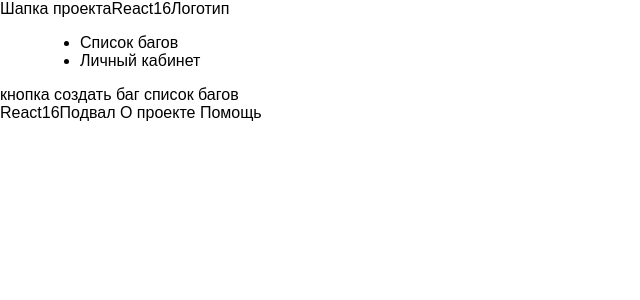
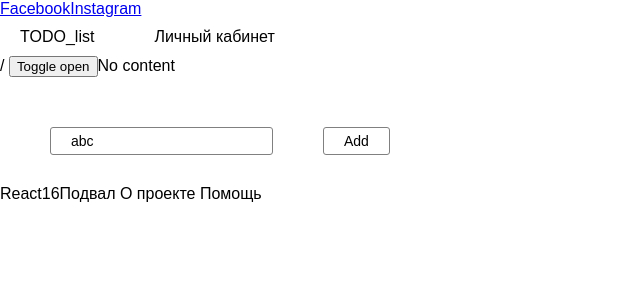
Before and after one commit to Iloha/bug-tracker-react, a React (Create React App) app: page / in a window 1280 px wide. Shown: the top 300 px of the page, without its empty margins (0-640 px from the left). Built offline with nearby package versions, Linux system fonts and the light colour scheme.

Commit message:
created todo list

```diff
--- a/src/App.css
+++ b/src/App.css
@@ -1,28 +1,42 @@
-.App {
-  text-align: center;
+.nav {
+  margin: 0;
+  padding: 0;
 }
-
-.App-logo {
-  animation: App-logo-spin infinite 20s linear;
-  height: 80px;
+  .nav__list {
+    margin: 0;
+    padding: 0;
+    list-style: none;
+  }
+  .nav-item {
+    margin: 0 20px 0 0;
+    padding: 10px 20px;
+    display: inline-block;
+  }
+.todolist {
+  margin: 50px 0 0 50px;
 }
-
-.App-header {
-  background-color: #222;
-  height: 150px;
-  padding: 20px;
-  color: white;
+.regular-button {
+  padding: 5px 20px;
+  margin: 0;
+  border-radius: 3px;
+  border: 1px solid #808080;
+  background: none;
+  font-size: 14px;
 }
-
-.App-title {
-  font-size: 1.5em;
+.regular-input {
+  padding: 5px 20px;
+  margin: 0 50px 0 0;
+  border-radius: 3px;
+  border: 1px solid #808080;
+  background: none;
+  font-size: 14px;
 }
-
-.App-intro {
-  font-size: large;
+.regular-list {
+  margin: 30px 0 30px 0;
+  padding: 0;
+  list-style-position: inside;
 }
-
-@keyframes App-logo-spin {
-  from { transform: rotate(0deg); }
-  to { transform: rotate(360deg); }
-}
+  .regular-list__item {
+    margin: 0 0 10px 0;
+    padding: 0;
+  }
--- a/src/App.js
+++ b/src/App.js
@@ -6,19 +6,63 @@ import Content from './layout/content';
 
 
 class App extends Component {
+
+   constructor(props) {
+       super(props);
+
+       this.state = {
+           open: false,
+           toDoList: [],
+           toDoInput: 'abc',
+       };
+   }
+   addToDo () {
+       console.log('click')
+       const toDoList = this.state.toDoList;
+       toDoList.push(this.state.toDoInput)
+       this.setState({
+        toDoList
+       })
+   }
   render() {
+        console.log(this.state.toDoList)
+      const sn = 'React16';
 
-      const sn = 'React16'
+      const menu = [
+          {
+              link: 'http://facebook.com',
+              name: 'Facebook',
+          },
+          {
+              link: 'http://instagram.com',
+              name: 'Instagram',
+          },
+      ]
 
     return (
       <div >
+
+          {this.state.name}
           <Header
-            siteName = {sn}
-            lang = "EN"
+            siteName = {menu}
+            lang = {this.state.open ? "Open" : "Closed"}
           />
-          <Content
+/          <button className="button" onClick={() => this.setState({open: !this.state.open, name: `$this.state.name + '.'`})}>Toggle open</button>
+          {
+              this.state.open ? <Content/> : 'No content'
+          }
+          <div className="todolist">
+              <input className="regular-input" type="text" value={this.state.toDoInput} onChange={e => this.setState({toDoInput: e.target.value})}/>
+              <button className="regular-button" onClick={() => this.addToDo()}>Add</button>
+              <ol className="regular-list">
+                  {
+                      this.state.toDoList.map( (el, i) => <li className="regular-list__item" key={i}>{el}</li>)
 
-          />
+                  }
+
+              </ol>
+          </div>
+
           <Footer name = {sn}/>
       </div>
     );
--- a/src/layout/content.js
+++ b/src/layout/content.js
@@ -5,8 +5,7 @@ class Content extends Component {
     render() {
         return (
             <div className="content">
-                кнопка создать баг
-                список багов
+
             </div>
         );
     }
--- a/src/layout/header.js
+++ b/src/layout/header.js
@@ -5,15 +5,14 @@ class Header extends Component {
   render() {
     return (
       <div className="header">
-          Шапка проекта
-          {this.props.siteName}
-          <span className="header__logo">Логотип</span>
+          {this.props.siteName.map(el =>
+              <a href={el.link} key={el.link}>{el.name}</a>
+          )}
           <menu className="nav">
               <ul className="nav__list">
-                  <li className="nav-item">Список багов</li>
+                  <li className="nav-item">TODO_list</li>
                   <li className="nav-item">Личный кабинет</li>
               </ul>
-
           </menu>
       </div>
     );
```
